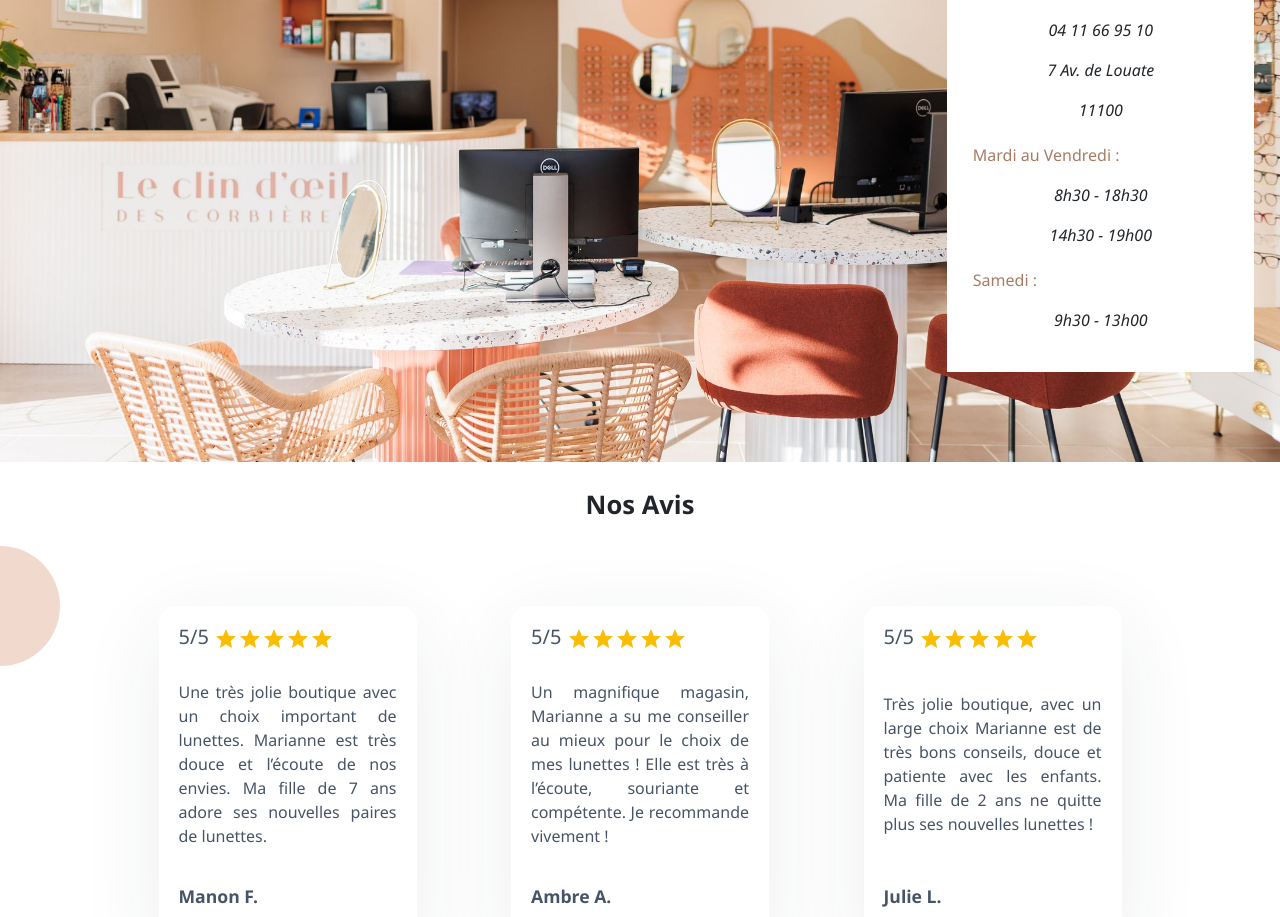
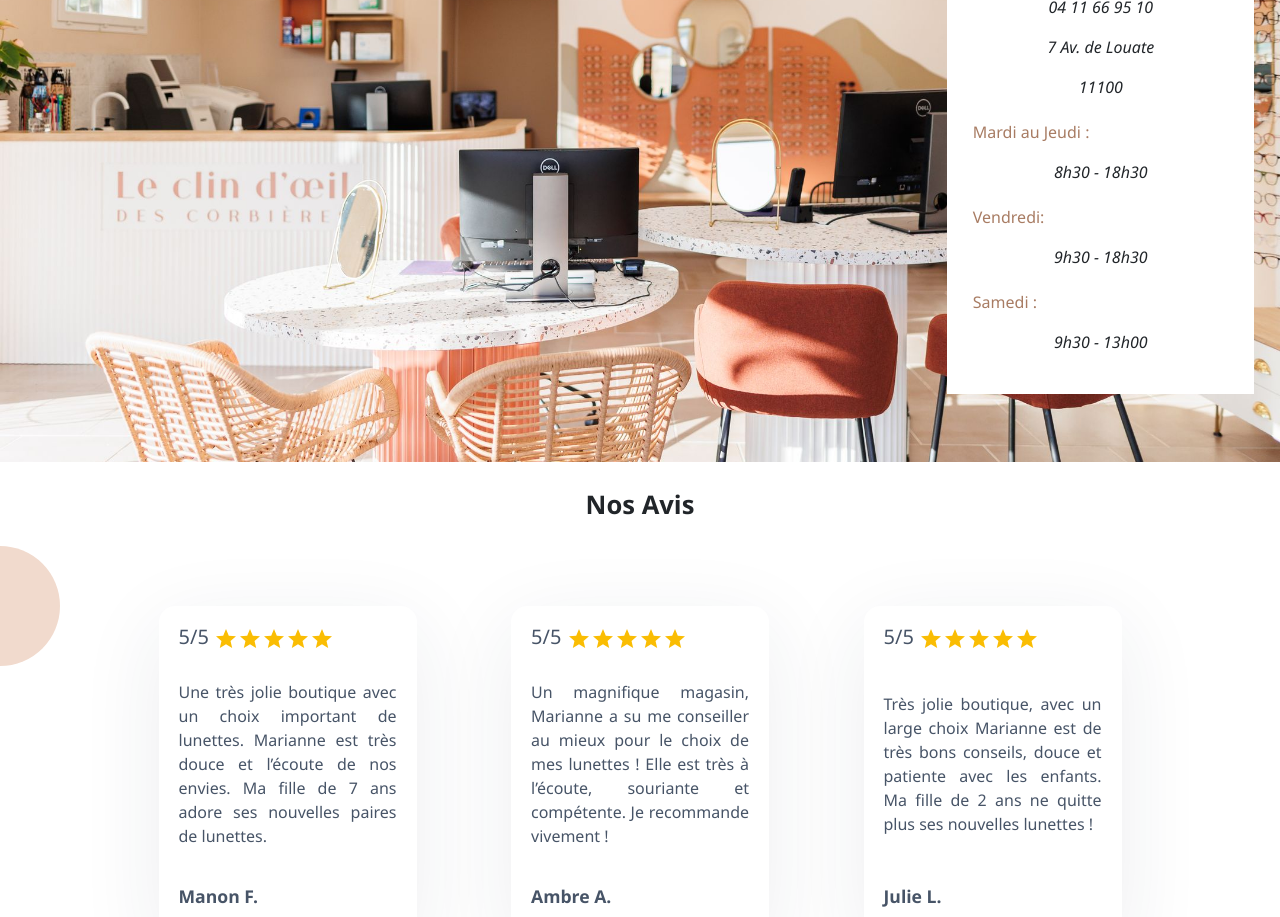
Before and after one commit to marissart/clinDoeilCorbieres, a Next.js app: page / in a window 1280 px wide. Shown: the part 1200-2117 px from the top of the page. Built offline with nearby package versions, Linux system fonts and the light colour scheme.

Commit message:
first commit

```diff
--- a/app/page.js
+++ b/app/page.js
@@ -113,11 +113,12 @@ export default function Home() {
 
             <p className={styles.contactCardInfo}>11100</p>
 
-            <p className={styles.contactCardDay}>Mardi au Vendredi :</p>
+            <p className={styles.contactCardDay}>Mardi au Jeudi :</p>
 
             <p className={styles.contactCardInfo}>8h30 - 18h30</p>
 
-            <p className={styles.contactCardInfo}>14h30 - 19h00</p>
+            <p className={styles.contactCardDay}>Vendredi:</p>
+            <p className={styles.contactCardInfo}>9h30 - 18h30</p>
 
             <p className={styles.contactCardDay}>Samedi :</p>
             <p className={styles.contactCardInfo}> 9h30 - 13h00</p></Col>
```
